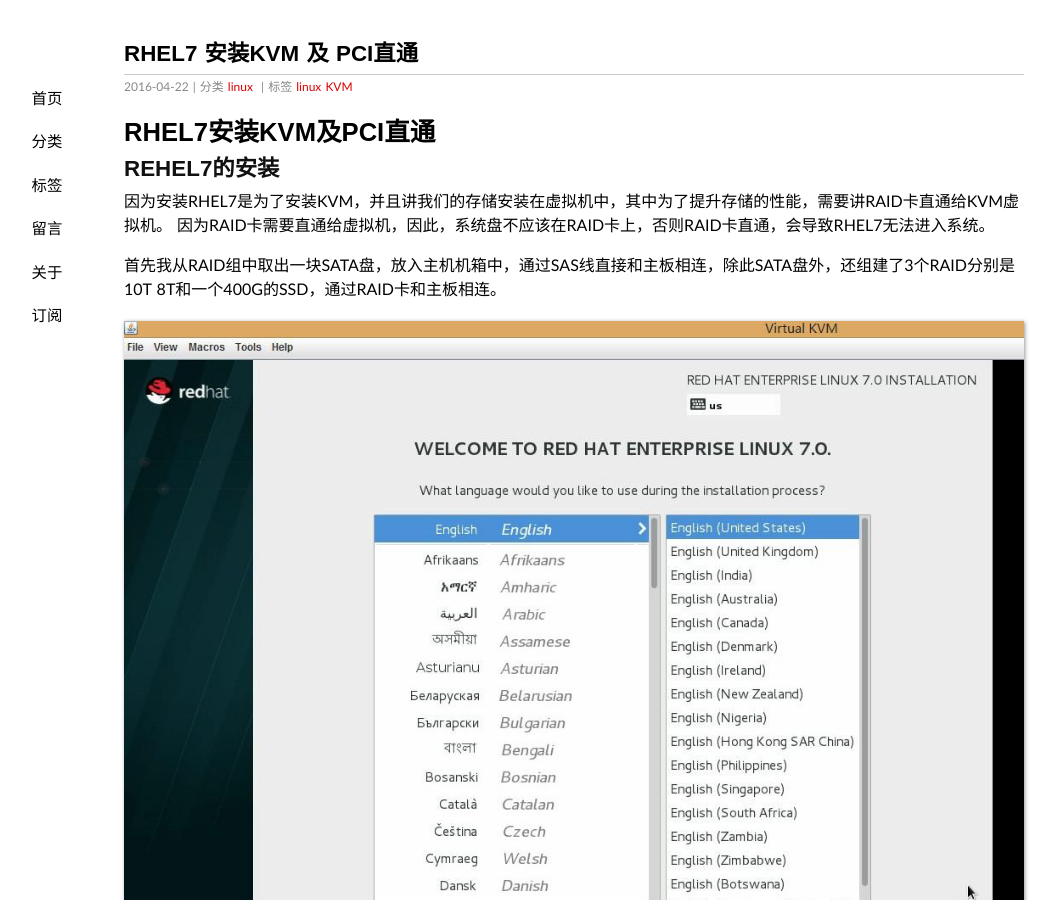
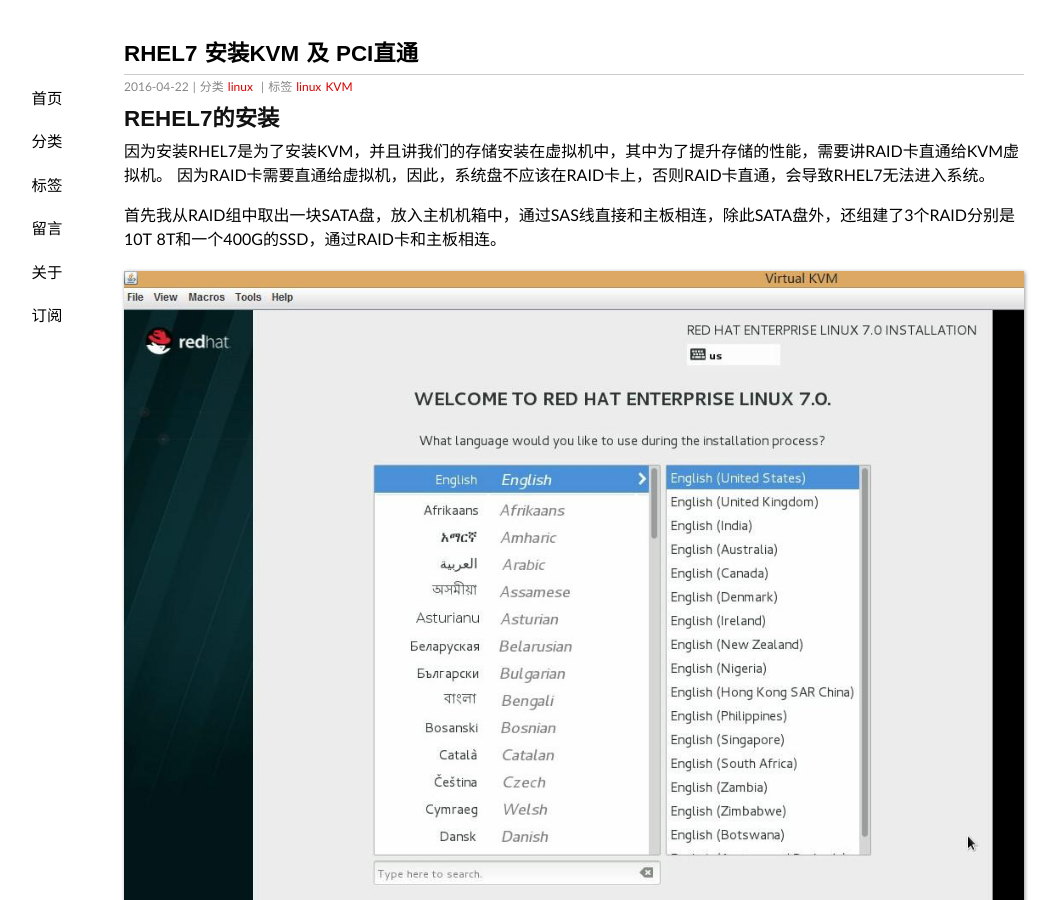
Before and after one commit to Bean-Li/Bean-Li.github.io, a Jekyll site: the page built from _posts/2016-04-22-KVM-installation-in-RHEL7.md, in a window 1280 px wide and 900 px high. Shown: the whole window, without its empty margins (66-1124 px from the left). Built offline with Jekyll 4.4.1, drawn with Linux system fonts in a browser that asks for light colours; some web fonts are replaced.

Commit message:
delete duplicate title

```diff
--- a/_posts/2016-04-22-KVM-installation-in-RHEL7.md
+++ b/_posts/2016-04-22-KVM-installation-in-RHEL7.md
@@ -7,7 +7,6 @@ tag: linux KVM
 excerpt: KVM installation in RHEL7 and PCI passthrough
 ---
 
-# RHEL7安装KVM及PCI直通
 
 ## REHEL7的安装
 因为安装RHEL7是为了安装KVM，并且讲我们的存储安装在虚拟机中，其中为了提升存储的性能，需要讲RAID卡直通给KVM虚拟机。
```
